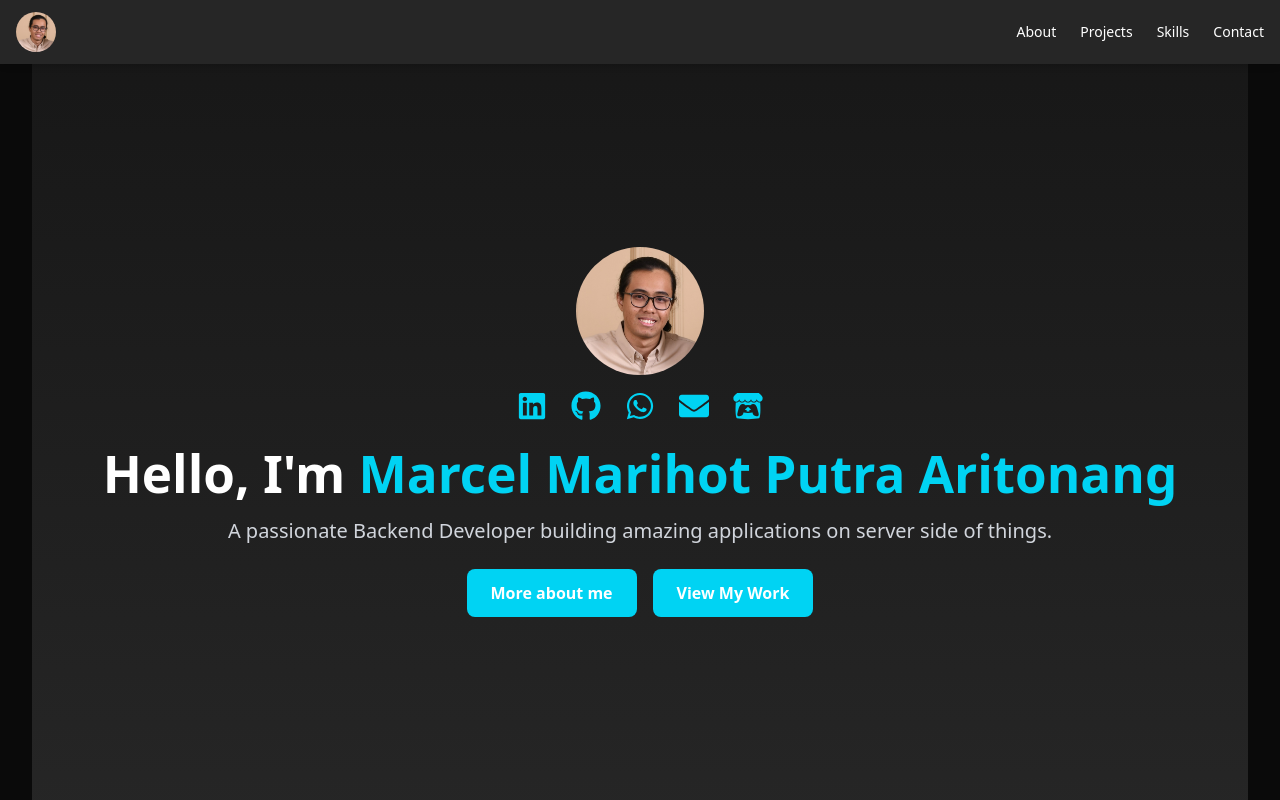
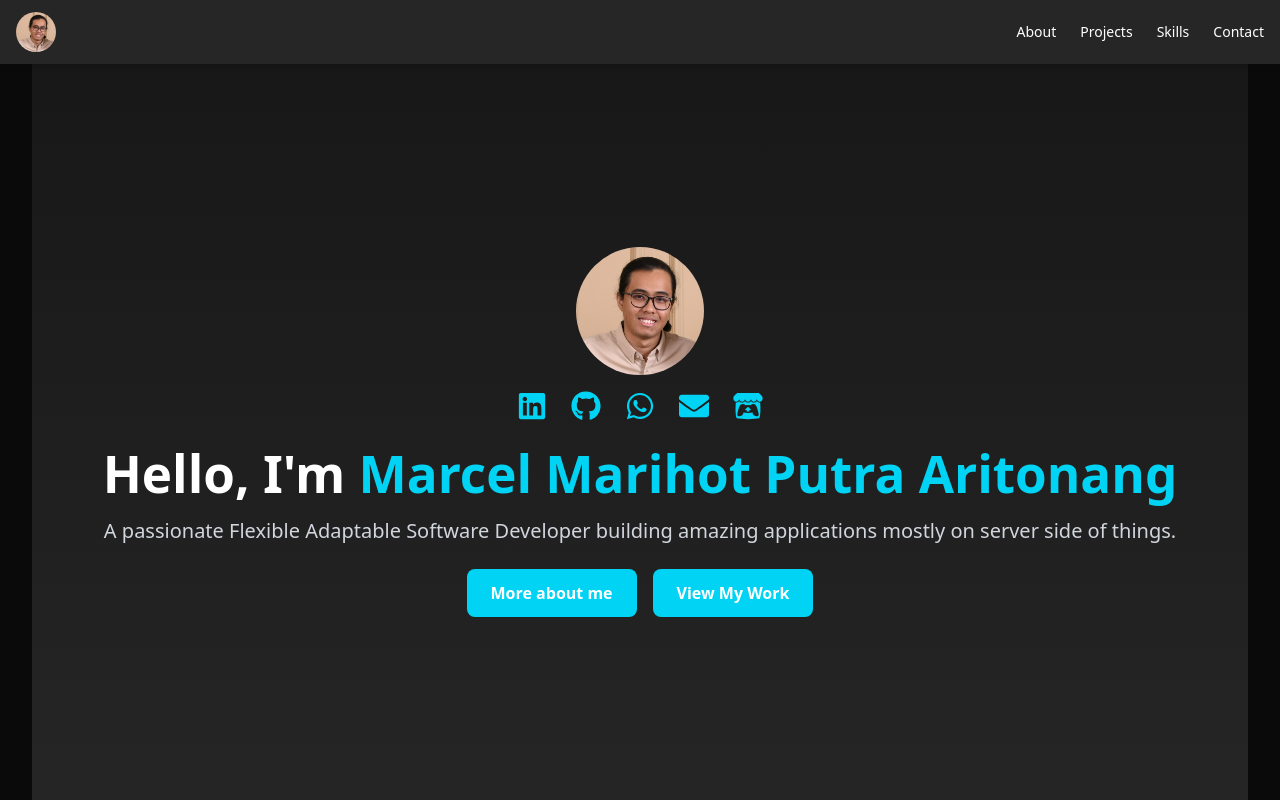
Before and after one commit to MarcelArt/portfolio-marcel, a React (Vite) app: page / in a window 1280 px wide. Shown: the top 800 px of the page. Built offline with nearby package versions, Linux system fonts and the light colour scheme.

Commit message:
Update titlew

```diff
--- a/index.html
+++ b/index.html
@@ -4,7 +4,7 @@
     <meta charset="UTF-8" />
     <link rel="icon" type="image/svg+xml" href="/vite.svg" />
     <meta name="viewport" content="width=device-width, initial-scale=1.0" />
-    <title>Vite + React + TS</title>
+    <title>Marcel Marihot Putra Aritonang - Flexible Adaptable Software Developer</title>
     <!-- <script src="https://platform.linkedin.com/badges/js/profile.js" async defer type="text/javascript"></script> -->
   </head>
   <body class="bg-neutral-950">
--- a/src/components/hero.tsx
+++ b/src/components/hero.tsx
@@ -37,7 +37,7 @@ function Hero() {
           Hello, I'm <span className='text-cyan-400'>Marcel Marihot Putra Aritonang</span>
         </h1>
         <p className='text-lg md:text-xl text-gray-300 mb-6'>
-          A passionate Backend Developer building amazing applications on server side of things.
+          A passionate Flexible Adaptable Software Developer building amazing applications mostly on server side of things.
         </p>
         <div className='flex flex-row w-fit mx-auto gap-4'>
           <a type='button' href='#about' className='px-6 py-3 bg-cyan-400 rounded-lg text-white font-bold hover:bg-cyan-300'>
```
